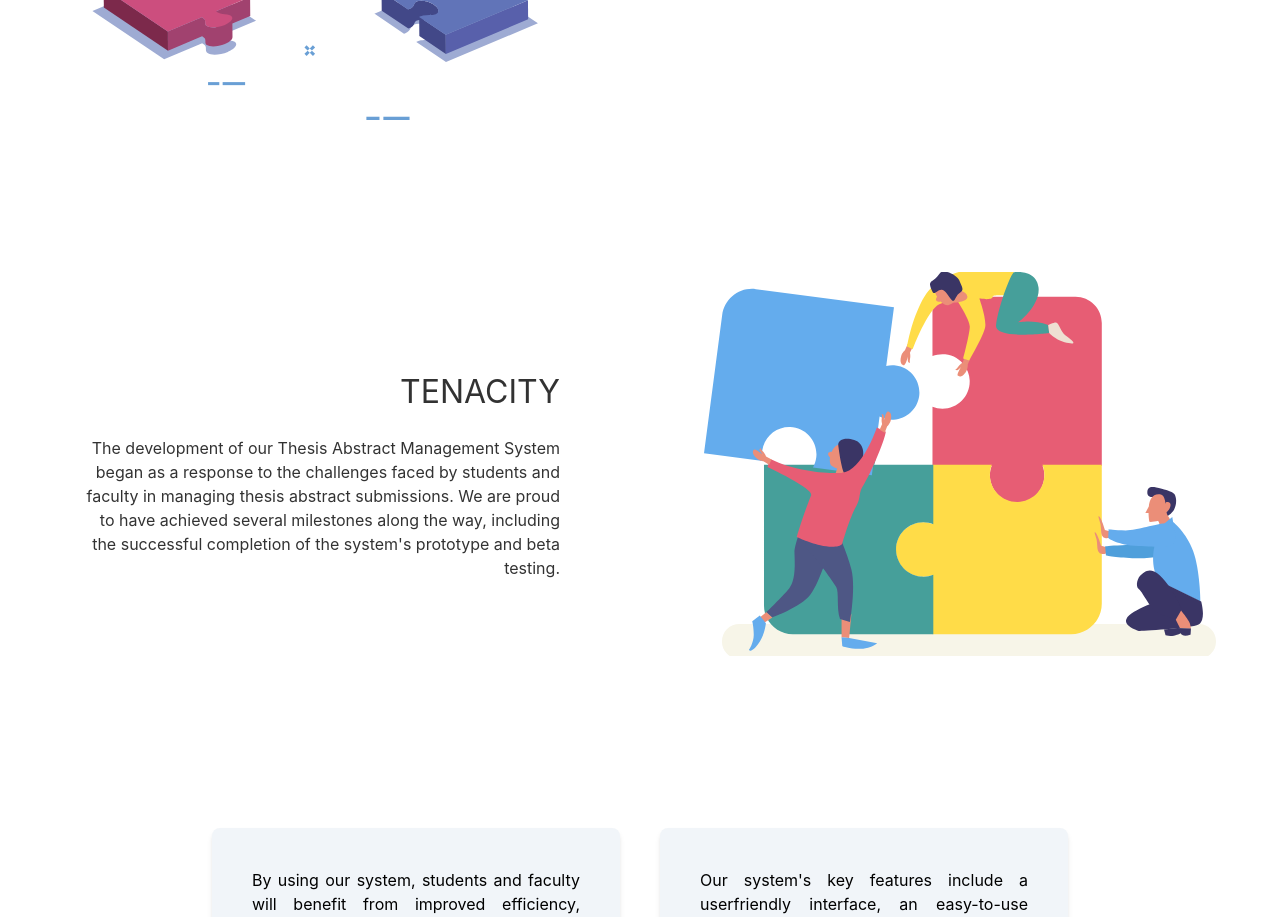
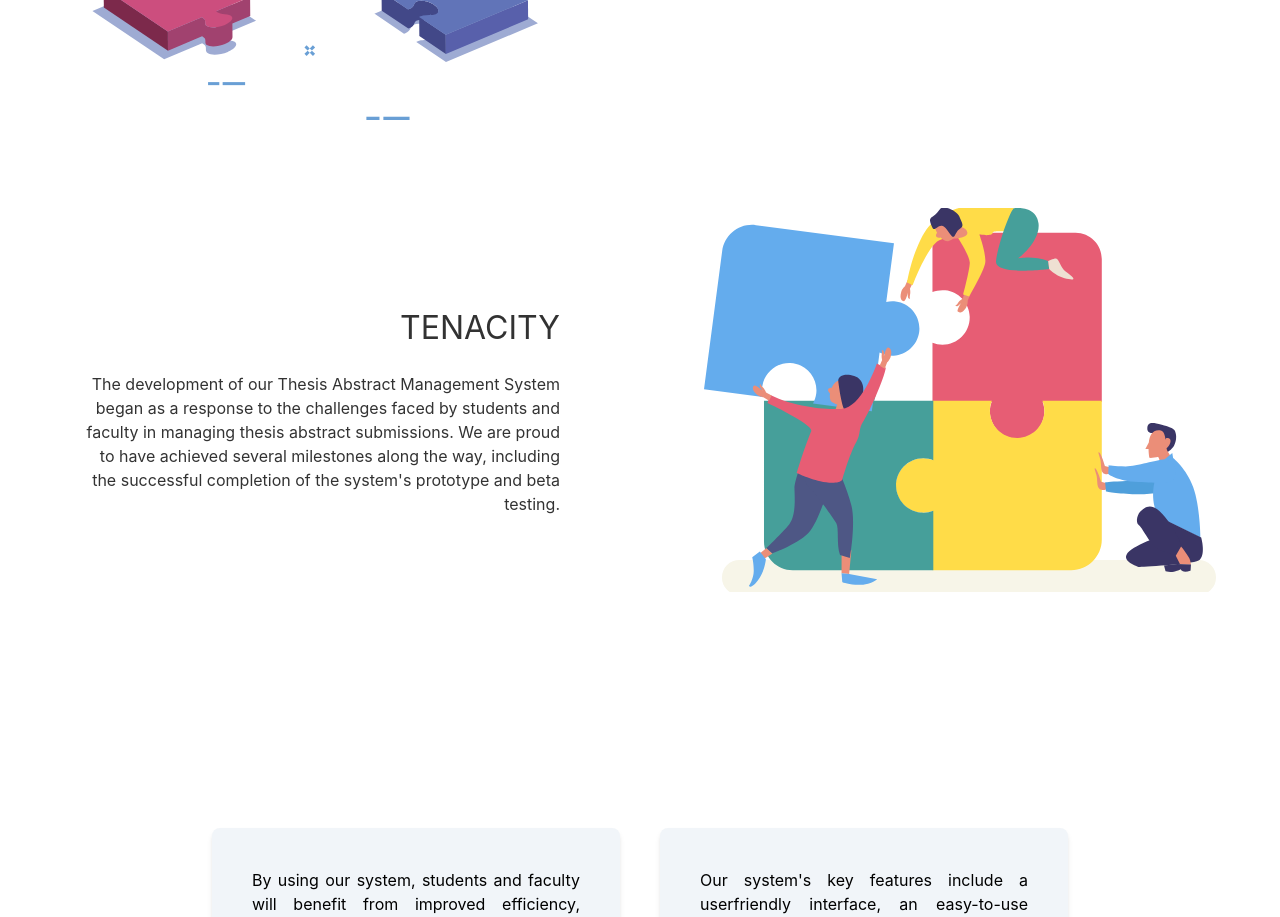
Before and after one commit to TorrCod/thesis-abstract, a Next.js app: page /aboutus in a window 1280 px wide. Shown: the part 1160-2077 px from the top of the page. Built offline with nearby package versions, Linux system fonts and the light colour scheme; no server answers; the database is empty.

Commit message:
margin top fix

```diff
--- a/src/pages/aboutus.tsx
+++ b/src/pages/aboutus.tsx
@@ -31,7 +31,7 @@ const AboutUs = () => {
             </div>
           </div>
         </div>
-        <div className="pt-32 md:grid md:grid-cols-2 md:place-items-center">
+        <div className="pt-32 md:pt-32 md:grid md:grid-cols-2 md:place-items-center">
           <div className="relative h-80 w-full m-auto max-w-sm lg:h-[32em] lg:max-w-lg">
             <Image
               style={{ objectFit: "cover" }}
@@ -53,7 +53,7 @@ const AboutUs = () => {
             </p>
           </div>
         </div>
-        <div className="pt-32 md:grid md:grid-cols-2 md:place-items-center lg:h-[35em]">
+        <div className="pt-32 md:pt-0 md:grid md:grid-cols-2 md:place-items-center lg:h-[35em]">
           <div className="relative h-72 w-full m-auto max-w-sm lg:max-w-lg order-2 lg:h-96">
             <Image
               style={{ objectFit: "cover" }}
```
